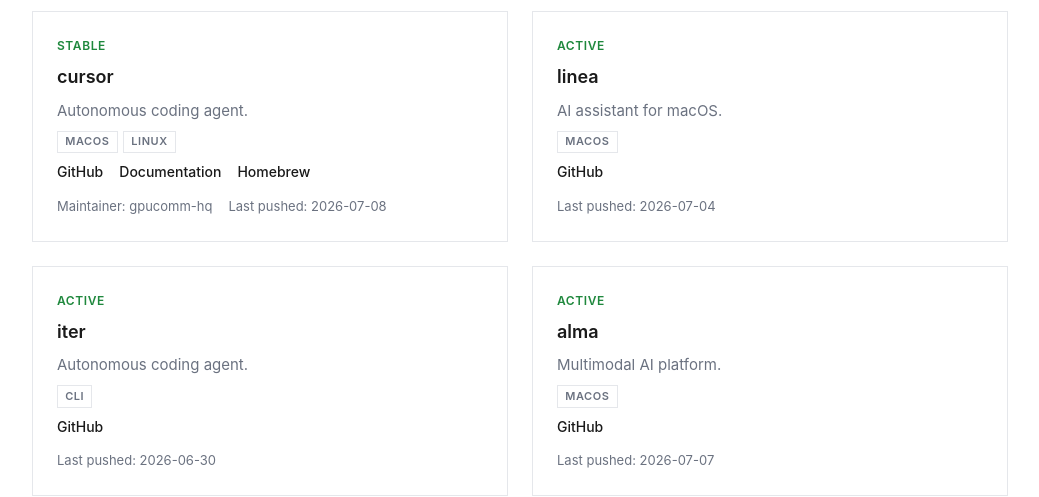
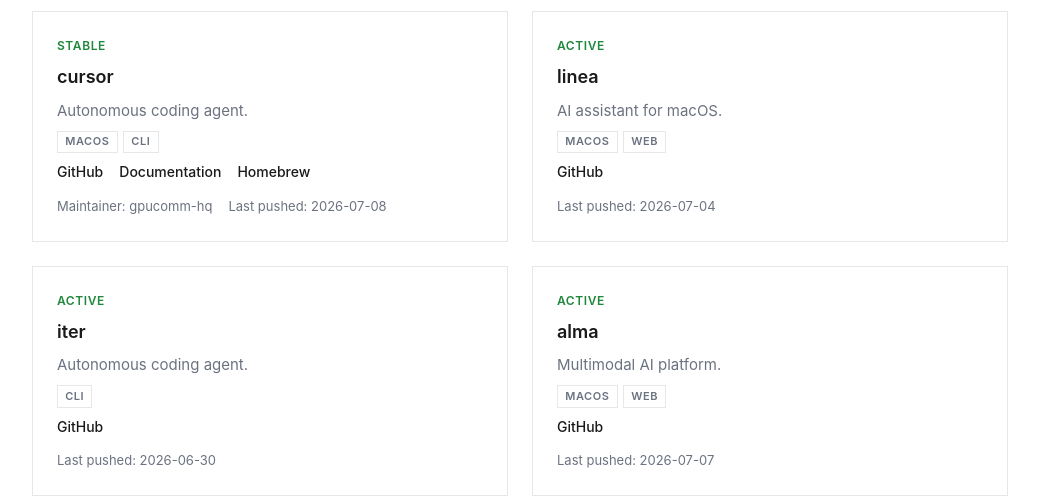
Before and after one commit to palmshed/palmshed.github.io, a plain HTML site: page index.html in a window 1280 px wide. Shown: the part 2260-2757 px from the top of the page, without its empty margins (120-1159 px from the left). Drawn offline with Linux system fonts and the light colour scheme.

Commit message:
Add Web platform badge to alma

```diff
--- a/index.html
+++ b/index.html
@@ -681,7 +681,7 @@
           <div class="card-desc">Autonomous coding agent.</div>
           <div class="card-platforms">
             <span>macOS</span>
-            <span>Linux</span>
+            <span>CLI</span>
           </div>
           <div class="card-links">
             <a href="https://github.com/palmshed/cursor">GitHub</a>
@@ -699,6 +699,7 @@
           <div class="card-desc">AI assistant for macOS.</div>
           <div class="card-platforms">
             <span>macOS</span>
+            <span>Web</span>
           </div>
           <div class="card-links">
             <a href="https://github.com/palmshed/linea">GitHub</a>
@@ -727,6 +728,7 @@
           <div class="card-desc">Multimodal AI platform.</div>
           <div class="card-platforms">
             <span>macOS</span>
+            <span>Web</span>
           </div>
           <div class="card-links">
             <a href="https://github.com/palmshed/alma">GitHub</a>
```
